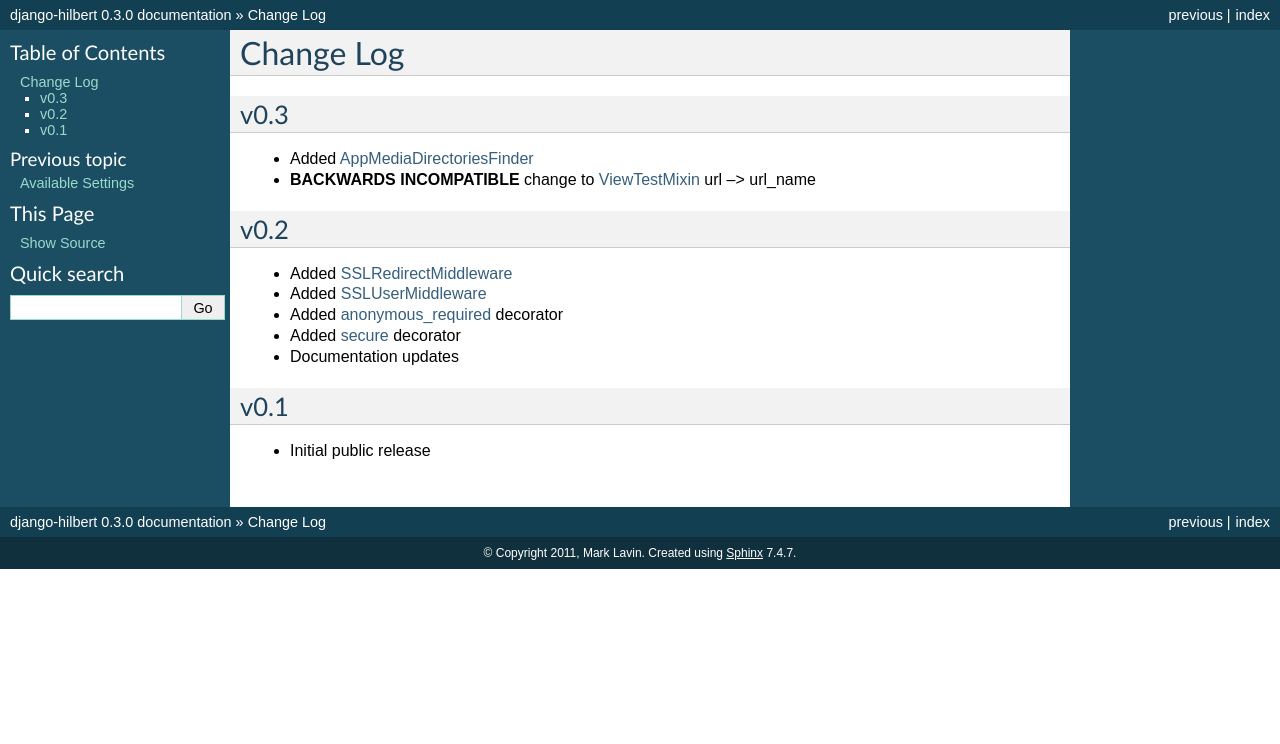
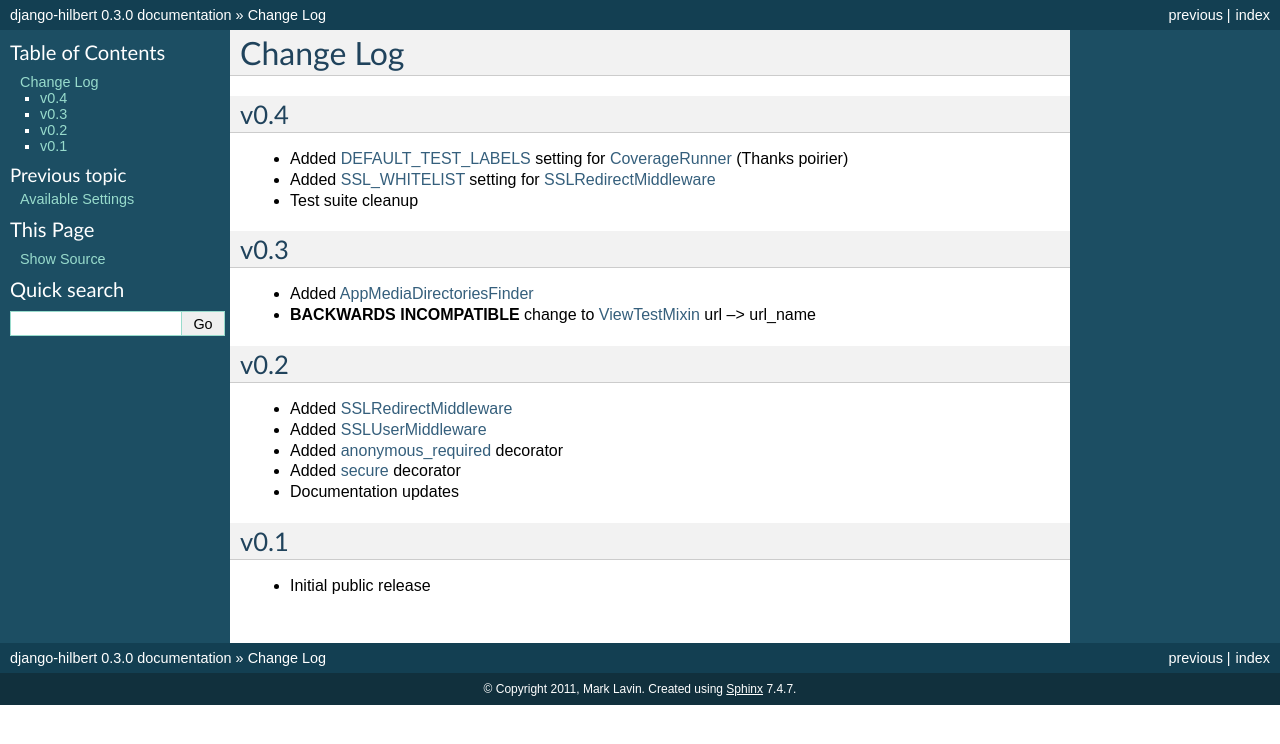
Before and after one commit to mlavin/django-hilbert, a Sphinx documentation site: the page built from docs/changelog.rst, in a window 1280 px wide. Shown: the top 744 px of the page. Built offline with Sphinx 7.4.7, drawn with Linux system fonts in a browser that asks for light colours.

Commit message:
Added changelog notes.

```diff
--- a/docs/changelog.rst
+++ b/docs/changelog.rst
@@ -1,5 +1,14 @@
 Change Log
 ======================================
+
+.. _v0.4:
+
+v0.4
+-----------------------------------
+
+- Added :ref:`DEFAULT_TEST_LABELS` setting for :ref:`CoverageRunner` (Thanks poirier)
+- Added :ref:`SSL_WHITELIST` setting for :ref:`SSLRedirectMiddleware`
+- Test suite cleanup
 
 .. _v0.3:
 
```
